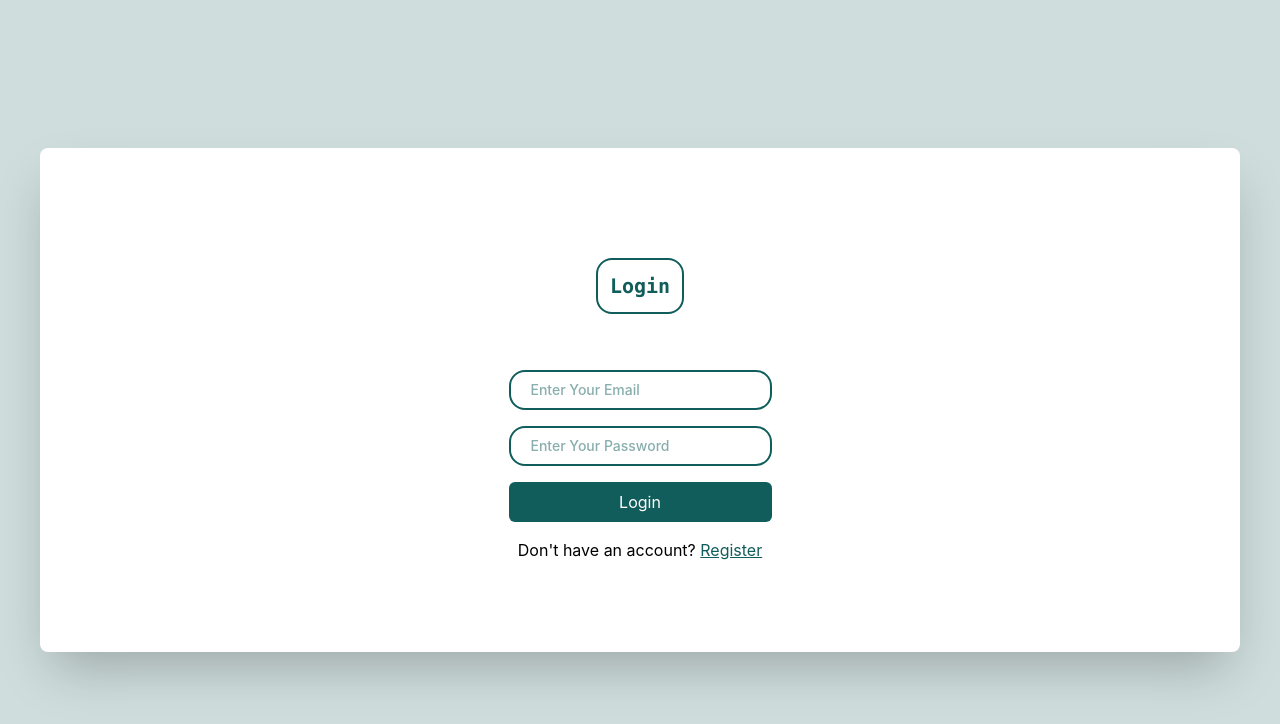
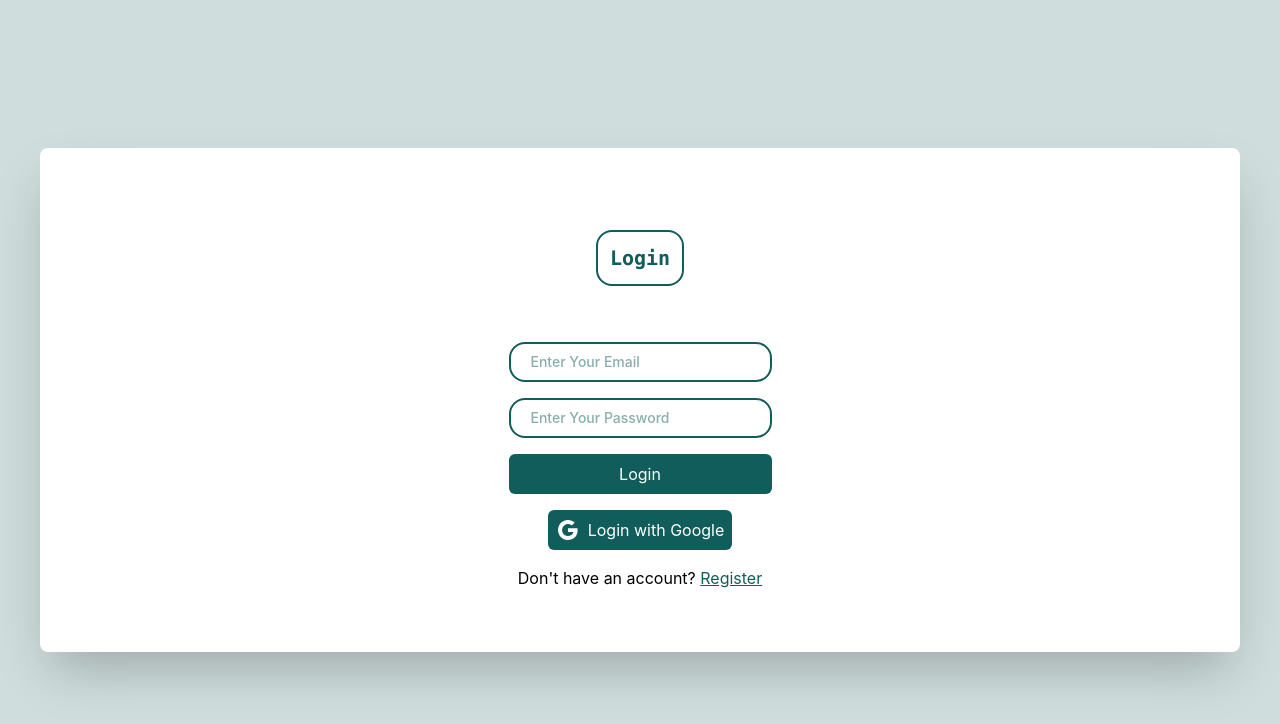
Before and after one commit to deekshith2607/Expense-Tracker, a React (Vite) app: page /login in a window 1280 px wide. Shown: the top 724 px of the page. Built offline with nearby package versions, Linux system fonts and the light colour scheme; no server answers.

Commit message:
login functionallity done

```diff
--- a/src/App.jsx
+++ b/src/App.jsx
@@ -1,11 +1,11 @@
 import React, { useContext } from 'react'
 import Signup from './pages/Signup'
-import Login from "./pages/login";
 import { Route, Routes } from 'react-router-dom'
 import {AuthContext} from './Contexts/AuthProvider';
 import Dashboard from './pages/Dashboard';
 import ProtectedRoute from './components/ProtectedRoute';
 import LandingPage from './pages/LandingPage';
+import Loging from './pages/Loging';
 
 
 const App = () => {
@@ -17,7 +17,7 @@ const App = () => {
     <Routes>
       <Route path='/' element={<LandingPage />} />
       <Route path='/sign-up' element={<Signup />} />
-      <Route path='/login' element={<Login />} />
+      <Route path='/login' element={<Loging />} />
       <Route path='/dashboard' element={<ProtectedRoute><Dashboard /></ProtectedRoute>} />
     </Routes>
   )
--- a/src/Contexts/AuthProvider.jsx
+++ b/src/Contexts/AuthProvider.jsx
@@ -1,23 +1,19 @@
-import React, { createContext, useState,useEffect } from "react";
+import React, { createContext, useState, useEffect } from "react";
 import { Navigate } from "react-router-dom";
 import { auth, GoogleProvider } from "../utilities/firebaseConfig";
 
 import {
-  getAuth,
   createUserWithEmailAndPassword,
-  onAuthStateChanged,
   signInWithEmailAndPassword,
   signInWithPopup,
-  updateProfile
+  updateProfile,
+  signOut,
 } from "firebase/auth";
-import { use } from "react";
 
 export const AuthContext = createContext();
 
 const AuthProvider = ({ children }) => {
-
-const [user, setuser] = useState(null)
-
+  const [user, setuser] = useState(null);
 
   const signup = async (email, name, password) => {
     try {
@@ -29,6 +25,7 @@ const [user, setuser] = useState(null)
       await updateProfile(userCredential.user, {
         displayName: name,
       });
+      Navigate((to = "/login"));
     } catch (error) {
       console.error(error);
     }
@@ -37,15 +34,24 @@ useEffect(() => {
     const unsubscribe = auth.onAuthStateChanged((user) => {
       if (user) {
         setuser(user);
-      console.log("User is signed in:", user);
-      console.log(unsubscribe)
       } else {
         setuser(null);
       }
       return () => unsubscribe();
     });
+  }, []);
 
-}, []);
+  const googleSignIn = async () => {
+    try {
+      const result = await signInWithPopup(auth, GoogleProvider);
+
+      const user = result.user;
+
+      <Navigate to="/dashboard" />;
+    } catch (error) {
+      console.error("Google Sign-In Error:", error.message);
+    }
+  };
 
   const login = async (email, password) => {
     try {
@@ -54,18 +60,27 @@ useEffect(() => {
         email,
         password,
       );
-      console.log("Login successful", userCredential.user);
+      <Navigate to="/dashboard" />;
+      setuser(userCredential.user);
       return userCredential.user;
-
-    } catch (error) {
+    }
+    catch (error) {
       console.error("Email login error", error);
       throw error;
     }
-
+  };
+  const logout = async () => {
+    try {
+      await signOut(auth);
+      <Navigate to="/" />;
+    }
+    catch (error) {
+      console.error("Logout error", error);
+    }
   };
 
   return (
-    <AuthContext.Provider value={{ user, signup, login}}>
+    <AuthContext.Provider value={{ user, signup, login, googleSignIn, logout }}>
       {children}
     </AuthContext.Provider>
   );
--- a/src/pages/LandingPage.jsx
+++ b/src/pages/LandingPage.jsx
@@ -1,7 +1,13 @@
 import React from "react";
+import { useContext } from "react";
+import { AuthContext } from "../Contexts/AuthProvider";
 import image from "../assets/image.jpg";
 import { Link } from "react-router-dom";
+
+
 const LandingPage = () => {
+  const { logout } = useContext(AuthContext);
+  logout()
   return (
     <div className="h-screen  w-full relative  flex items-center  justify-center">
       <div className="h-full w-full flex items-center flex-col gap-10 bg- bg-linear-to-b from-green-200 to-[#CFDDDD]">
@@ -25,6 +31,8 @@ const LandingPage = () => {
             Login
           </Link>
 
+
+
         </div>
        <p className="p-5 m-5 rounded-xl text-sm absolute bg-green-300 bottom-0">[Note] This is the first version of the website. Soon, new updates will come and the UI will get improved. </p>
       </div>
--- a/src/pages/Login.jsx
+++ b/src/pages/Loging.jsx
@@ -1,12 +1,14 @@
 import React, { useState ,useContext} from "react";
 import { Link } from "react-router-dom";
 import { AuthContext } from "../Contexts/AuthProvider";
+import { RiGoogleFill } from "@remixicon/react";
+import { auth } from "../utilities/firebaseConfig";
 
-const Login = () => {
+const Loging = () => {
   const [Email, setEmail] = useState("");
   const [password, setpassword] = useState("");
 
-  const { login } = useContext(AuthContext);
+  const { login ,googleSignIn} = useContext(AuthContext);
   const handellogin = (e) => {
     e.preventDefault();
 
@@ -47,6 +49,10 @@ const Login = () => {
           </button>
 
         </form>
+      <button className="bg-[#115D5B] text-white p-2 rounded-md flex items-center gap-2" onClick={googleSignIn}>
+          <RiGoogleFill />
+          Login with Google
+        </button>
 
           <h4>
             Don't have an account?{" "}
@@ -58,4 +64,4 @@ const Login = () => {
     </div>
   );
 };
-export default Login;
+export default Loging;
--- a/src/pages/Signup.jsx
+++ b/src/pages/Signup.jsx
@@ -7,7 +7,7 @@ import { RiGoogleFill } from "@remixicon/react";
 
 
 const Signup = () => {
-  const { signup,  } = useContext(AuthContext);
+  const { signup, googleSignIn, logout } = useContext(AuthContext);
   const [name, setname] = useState("");
   const [email, setemail] = useState("");
   const [password, setpassword] = useState("");
@@ -54,15 +54,19 @@ const Signup = () => {
             Sign-Up
           </button>
         </form>
-        <button className="bg-[#115D5B] text-white p-2 px-5 items-center justify-center gap-1 rounded-md flex" ><RiGoogleFill />
+
+        <button className="bg-[#115D5B] text-white p-2 px-5 items-center justify-center gap-1 rounded-md flex" onClick={googleSignIn}>
+          <RiGoogleFill />
           Sign-Up with Google
         </button>
+
         <h5 className="font-sans">
           Already have an Account?{" "}
           <Link to="/login" className="text-[#115D5B] font-medium">
             Login
           </Link>
         </h5>
+
       </div>
     </div>
   );
```
Also changed, not shown: src/utilities/firebaseConfig.js (line endings or trailing spaces). Lines whose indentation alone changed are shown as unchanged.
